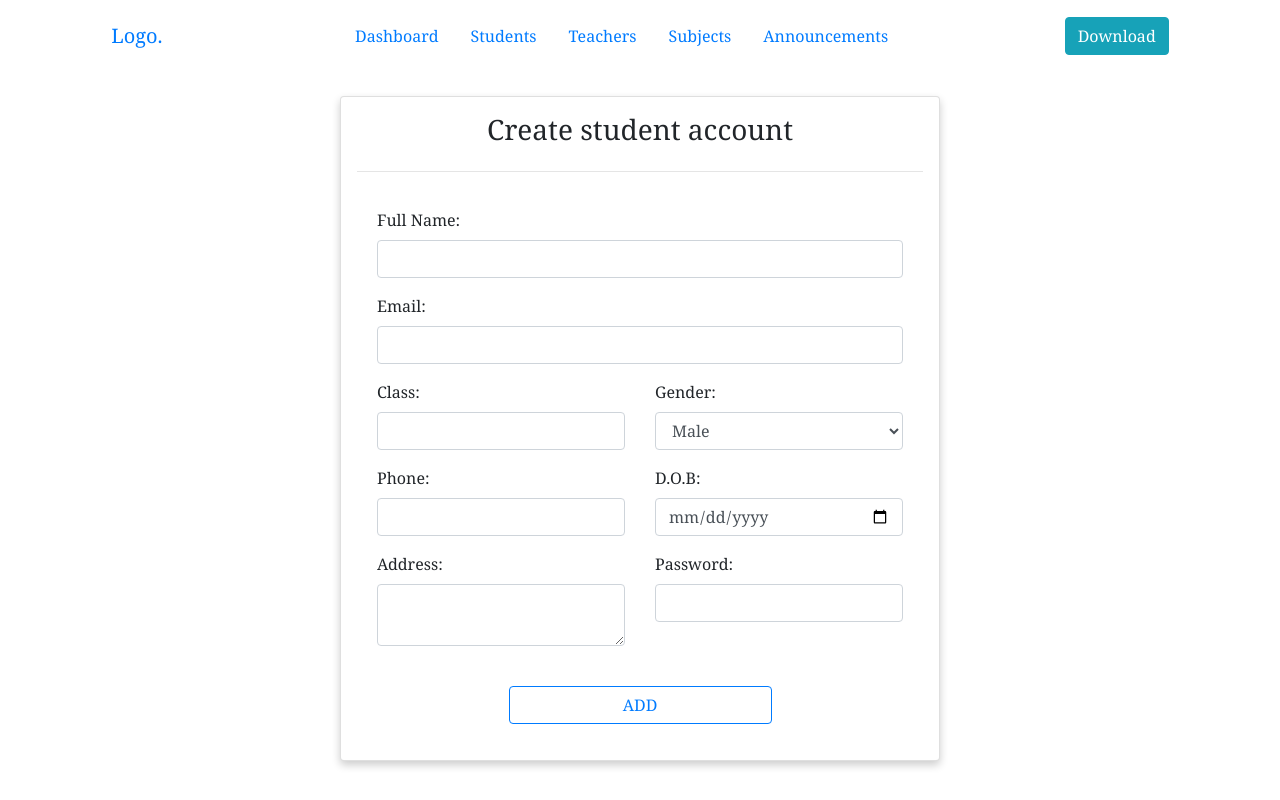
After one commit to Shivam648/school-erp-management-system, a PHP site: page /add.php?object=student in a window 1280 px wide. The commit adds this page. Run offline with PHP 8.4, Linux system fonts and the light colour scheme.

Commit message:
[MOD] admin.php, config.php, base-styles.css [ADD] add.php, header.php, page-not-found.php, admin-daemon.php

```diff
--- /dev/null
+++ b/add.php
@@ -0,0 +1,246 @@
+<!-- Profile Page -->
+<?php include("./apis/config.php"); ?>
+<!DOCTYPE html>
+<html lang='en'>
+
+<head>
+    <meta charset="UTF-8">
+    <meta http-equiv="X-UA-Compatible" content="IE=edge">
+    <meta name="viewport" content="width=device-width, initial-scale=1.0">
+    <title>Create | Admin</title>
+    <!-- Add core styles here -->
+    <link rel="stylesheet" href="./assets/css/base-styles.css">
+    <!-- Latest compiled and minified CSS & JS or JQuery -->
+    <link rel="stylesheet" href="https://cdn.jsdelivr.net/npm/bootstrap@4.6.1/dist/css/bootstrap.min.css">
+    <script src="https://cdn.jsdelivr.net/npm/jquery@3.6.0/dist/jquery.slim.min.js"></script>
+    <script src="https://cdn.jsdelivr.net/npm/popper.js@1.16.1/dist/umd/popper.min.js"></script>
+    <script src="https://cdn.jsdelivr.net/npm/bootstrap@4.6.1/dist/js/bootstrap.bundle.min.js"></script>
+    <script src="https://ajax.googleapis.com/ajax/libs/jquery/3.6.0/jquery.min.js"></script>
+    <!-- Font Awesome -->
+    <link rel="stylesheet" href="https://cdnjs.cloudflare.com/ajax/libs/font-awesome/4.7.0/css/font-awesome.min.css">
+</head>
+
+<body>
+    <div class="container-fluid">
+        <!-- Header -->
+        <?php include("./includes/header.php") ?>
+
+        <?php
+        if ($_SESSION["admin"] == true) {
+            $object = $_GET["object"];
+
+            if ($object == "student") {
+                echo "
+                    <div class='card account custom-shadow mt-4 p-3'>
+                        <h3 class='text-center'>Create {$object} account</h3>
+                        <hr>
+                        <form class='card-body' method='POST' action='#!'>
+                            <div class='form-group'>
+                                <label for='name'>Full Name:</label>
+                                <input type='text' class='form-control' name='name' placeholder='' required>
+                            </div>
+
+                            <div class='form-group'>
+                                <label for='email'>Email:</label>
+                                <input type='email' class='form-control' name='email' placeholder='' required>
+                            </div>
+
+                            <div class='row'>
+                                <div class='col'>
+                                    <div class='form-group'>
+                                        <label for='class'>Class:</label>
+                                        <input type='number' class='form-control' name='class' placeholder='' required>
+                                    </div>
+                                </div>
+
+                                <div class='col'>
+                                    <div class='form-group'>
+                                        <label for='gender'>Gender:</label>
+                                        <select class='form-control' name='gender' required>
+                                            <option value='male'>Male</option>
+                                            <option value='female'>Female</option>
+                                            <option value='other'>Other</option>
+                                        </select>
+                                    </div>
+                                </div>
+                            </div>
+
+                            <div class='row'>
+                                <div class='col'>
+                                    <div class='form-group'>
+                                        <label for='phone'>Phone:</label>
+                                        <input type='number' class='form-control' name='phone' placeholder='' id='' required>
+                                    </div>
+                                </div>
+
+                                <div class='col'>
+                                    <div class='form-group'>
+                                        <label for='dob'>D.O.B:</label>
+                                        <input type='date' class='form-control' name='dob'>
+                                    </div>
+                                </div>
+
+                            </div>
+
+                            <div class='row'>
+                                <div class='col'>
+                                    <div class='form-group'>
+                                        <label for='address'>Address:</label>
+                                        <textarea type='text' class='form-control' name='address' cols='6' rows='2' placeholder='' required></textarea>
+                                    </div>
+                                </div>
+                                <div class='col'>
+                                    <label for='password'>Password:</label>
+                                    <input type='password' class='form-control' placeholder='' name='password' required>
+                                </div>
+                            </div>
+                            <br>
+                            <div class='text-center'>
+                                <button type='submit' name='signup' class='btn btn-outline-primary w-50'>ADD</button>
+                            </div>
+                        </form>
+                    </div>
+                ";
+            } elseif ($object == "teacher") {
+                echo "
+                    <div class='card account custom-shadow mt-4 p-3'>
+                        <h3 class='text-center'>Create {$object} account</h3>
+                        <hr>
+                        <form class='card-body' method='POST' action='#!'>
+                            <div class='form-group'>
+                                <label for='name'>Full Name:</label>
+                                <input type='text' class='form-control' name='name' placeholder='' required>
+                            </div>
+
+                            <div class='form-group'>
+                                <label for='email'>Email:</label>
+                                <input type='email' class='form-control' name='email' placeholder='' required>
+                            </div>
+
+                            <div class='row'>
+                                <div class='col'>
+                                    <div class='form-group'>
+                                        <label for='subject'>Subject:</label>
+                                        <input type='text' class='form-control' name='subject' placeholder='' required>
+                                    </div>
+                                </div>
+
+                                <div class='col'>
+                                    <div class='form-group'>
+                                        <label for='gender'>Gender:</label>
+                                        <select class='form-control' name='gender' required>
+                                            <option value='male'>Male</option>
+                                            <option value='female'>Female</option>
+                                            <option value='other'>Other</option>
+                                        </select>
+                                    </div>
+                                </div>
+                            </div>
+
+                            <div class='row'>
+                                <div class='col'>
+                                    <div class='form-group'>
+                                        <label for='phone'>Phone:</label>
+                                        <input type='number' class='form-control' name='phone' placeholder='' id='' required>
+                                    </div>
+                                </div>
+
+                                <div class='col'>
+                                    <div class='form-group'>
+                                        <label for='designation'>Designation:</label>
+                                        <input type='designation' class='form-control' name='designation' placeholder='' required>
+                                    </div>
+                                </div>
+
+                            </div>
+
+                            <div class='row'>
+                                <div class='col'>
+                                    <div class='form-group'>
+                                        <label for='address'>Address:</label>
+                                        <textarea type='text' class='form-control' name='address' cols='6' rows='2' placeholder='' required></textarea>
+                                    </div>
+                                </div>
+                                <div class='col'>
+                                    <label for='password'>Password:</label>
+                                    <input type='password' class='form-control' placeholder='' name='password' required>
+                                </div>
+                            </div>
+                            <br>
+                            <div class='text-center'>
+                                <button type='submit' name='signup' class='btn btn-outline-primary w-50'>ADD</button>
+                            </div>
+                        </form>
+                    </div>
+                ";
+            } elseif ($object == "subject") {
+                echo "
+                    <div class='card account custom-shadow mt-5 p-3'>
+                        <h3 class='text-center'>Create {$object}</h3>
+                        <hr>
+                        <form class='card-body' method='POST' action='#!'>
+                            <div class='form-group'>
+                                <label for='name'>Subject Name:</label>
+                                <input type='text' class='form-control' name='name' placeholder='' required>
+                            </div>
+
+                            <div class='form-group'>
+                                <label for='descr'>Description:</label>
+                                <textarea type='text' class='form-control' name='descr' cols='6' rows='2' placeholder='' required></textarea>
+                            </div>
+
+                            <div class='row'>
+                                <div class='col'>
+                                    <div class='form-group'>
+                                        <label for='code'>Code:</label>
+                                        <input type='text' class='form-control' name='code' placeholder='' required>
+                                    </div>
+                                </div>
+
+                                <div class='col'>
+                                    <div class='form-group'>
+                                        <label for='credit'>Credit:</label>
+                                        <input type='number' class='form-control' name='credit' placeholder='' required>
+                                    </div>
+                                </div>
+                            </div>
+                            <br>
+                            <div class='text-center'>
+                                <button type='submit' name='signup' class='btn btn-outline-primary w-50'>ADD</button>
+                            </div>
+                        </form>
+                    </div>
+                ";
+            } else if ($object == "announcement") {
+                echo "
+                    <div class='card account custom-shadow mt-5 p-3'>
+                        <h3 class='text-center'>Create {$object}</h3>
+                        <hr>
+                        <form class='card-body' method='POST' action='#!'>
+                            <div class='form-group'>
+                                <label for='name'>Announcement Title:</label>
+                                <input type='text' class='form-control' name='title' placeholder='' required>
+                            </div>
+
+                            <div class='form-group'>
+                                <label for='descr'>Description:</label>
+                                <textarea type='text' class='form-control' name='descr' cols='6' rows='2' placeholder='' required></textarea>
+                            </div>
+                            <br>
+                            <div class='text-center'>
+                                <button type='submit' name='signup' class='btn btn-outline-primary w-50'>ADD</button>
+                            </div>
+                        </form>
+                    </div>
+                ";
+            } else {
+                include("./includes/page-not-found.php");
+            }
+        } else {
+            include("./includes/page-not-found.php");
+        }
+        ?>
+    </div>
+</body>
+
+</html>
--- /dev/null
+++ b/apis/admin-daemon.php
@@ -0,0 +1 @@
+<!-- Write here all the api requests for admin -->
--- a/apis/config.php
+++ b/apis/config.php
@@ -1,7 +1,7 @@
 <?php
 $conn = mysqli_connect("localhost", "root", "", "school_erp_management_db") or die(mysqli_connect_error());
 if ($conn) {
-    echo "Loading page, please wwait...";
+    $_SESSION["admin"] = true;
 } else {
     echo "There was some problem connecting to organization database, report here at info@org.com ...";
 }
--- a/assets/css/base-styles.css
+++ b/assets/css/base-styles.css
@@ -3,3 +3,12 @@
     scroll-behavior: smooth;
     text-decoration: none !important;
 }
+
+.custom-shadow {
+    box-shadow: 0 4px 8px 0 rgba(0, 0, 0, 0.2);
+}
+
+.account {
+    max-width: 600px;
+    margin: auto;
+}
--- /dev/null
+++ b/includes/header.php
@@ -0,0 +1,24 @@
+<!-- navigation bar -->
+<nav class="navbar navbar-expand-sm justify-content-around">
+    <a class="navbar-brand" href="../admin.php">Logo.</a>
+
+    <ul class="navbar-nav">
+        <li class="nav-item p-2">
+            <a class="nav-link" href="../admin.php">Dashboard</a>
+        </li>
+        <li class="nav-item p-2">
+            <a class="nav-link" href="../add.php?object=student">Students</a>
+        </li>
+        <li class="nav-item p-2">
+            <a class="nav-link" href="../add.php?object=teacher">Teachers</a>
+        </li>
+        <li class="nav-item p-2">
+            <a class="nav-link" href="../add.php?object=subject">Subjects</a>
+        </li>
+        <li class="nav-item p-2">
+            <a class="nav-link" href="../add.php?object=announcement">Announcements</a>
+        </li>
+    </ul>
+
+    <a class="btn btn-info" href="!#" download="">Download</a>
+</nav>
--- /dev/null
+++ b/page-not-found.php
@@ -0,0 +1,5 @@
+<div class="text-center my-5">
+    <h4>WE ARE SORRY, PAGE NOT FOUND!</h4>
+    <p>Lorem ipsum dolor sit amet, consectetur adipisicing elit. Et in eos unde ratione voluptates eveniet nostrum atque? Eligendi, earum sunt?</p>
+    <a href="../admin.php" class="btn btn-outline-info" style="border-radius:10px ;">BACK TO HOME PAGE</a>
+</div>
```
Also changed, not shown: admin.php (+2 -44 lines).
